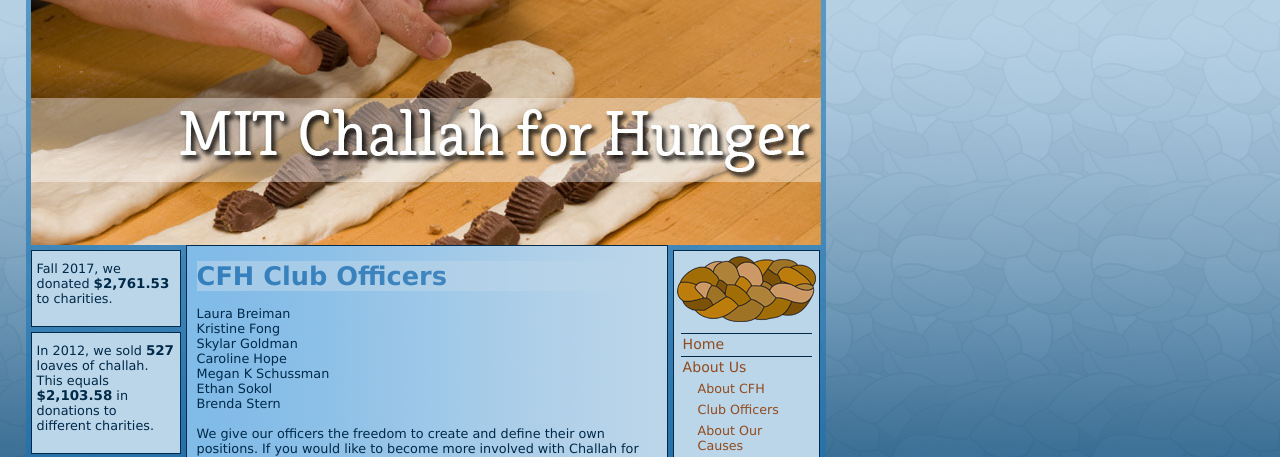
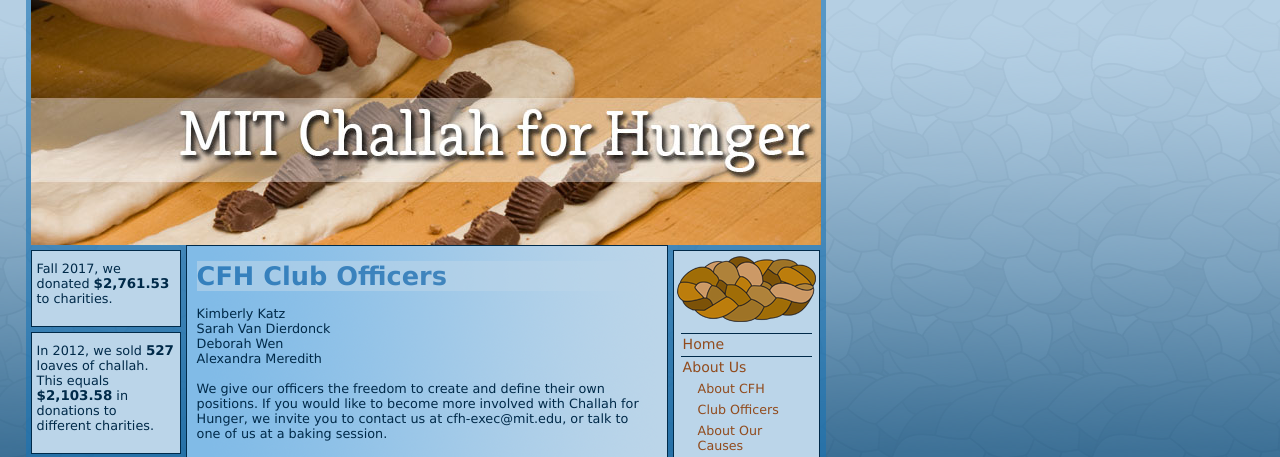
Before and after one commit to alexm0802/cfh, a PHP site: page /officers.php in a window 1280 px wide. Shown: the top 457 px of the page. Run offline with PHP 8.4, Linux system fonts and the light colour scheme.

Commit message:
Add files via upload
updated club officers + added a link to national to the main about page

```diff
--- a/about.php
+++ b/about.php
@@ -39,6 +39,7 @@
 Judaism or challah. </p>
 
 <p> Challah for Hunger is a 501(c)(3) non-profit. </p>
+<p> You can access the website for the national Challah for Hunger organization <a href="http://challahforhunger.org" target="_blank">here</a>. </p>
     </div>
 
 	</div>
--- a/officers.php
+++ b/officers.php
@@ -22,13 +22,10 @@
 
         <p>
             <ul class="unlist">
-                <li>Laura Breiman</li>
-                <li>Kristine Fong</li>
-                <li>Skylar Goldman</li>
-                <li>Caroline Hope</li>
-                <li>Megan K Schussman</li>
-                <li>Ethan Sokol</li>
-                <li>Brenda Stern</li>
+                <li>Kimberly Katz</li>
+                <li>Sarah Van Dierdonck</li>
+                <li>Deborah Wen</li>
+                <li>Alexandra Meredith</li>
              </ul>
         </p>
 
```
